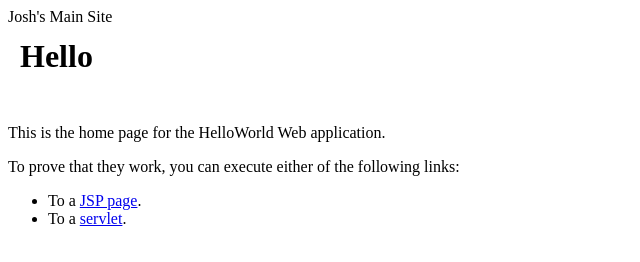
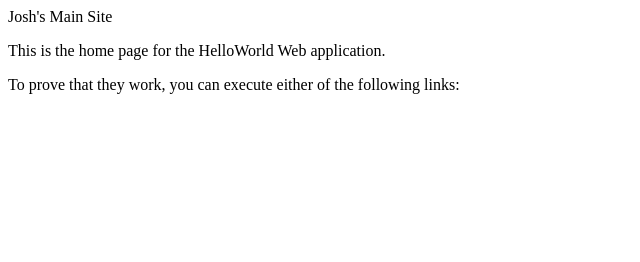
Before and after one commit to Bone512/TrelloPowerUp, a plain HTML site: page index.html in a window 1280 px wide. Shown: the whole page, without its empty margins (0-640 px from the left). Drawn offline with Linux system fonts and the light colour scheme.

Commit message:
Update index.html

```diff
--- a/index.html
+++ b/index.html
@@ -3,21 +3,8 @@
   <title></title>Josh's Main Site</title>
   </head>
   <body bgcolor=white>
-
-    <table border="0" cellpadding="10">
-      <tr>
-        <td>
-          <h1>Hello</h1>
-        </td>
-      </tr>
-    </table>
-
     <p>This is the home page for the HelloWorld Web application. </p>
     <p>To prove that they work, you can execute either of the following links:
-    <ul>
-      <li>To a <a href="hello.jsp">JSP page</a>.
-      <li>To a <a href="hello">servlet</a>.
-    </ul>
 
   </body>
 </html>
```
